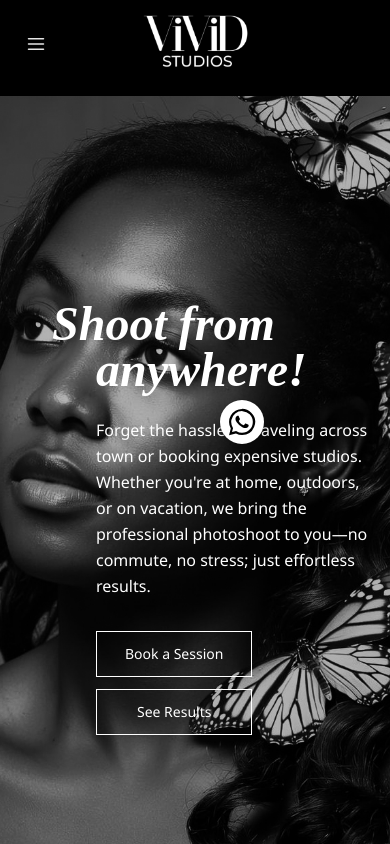
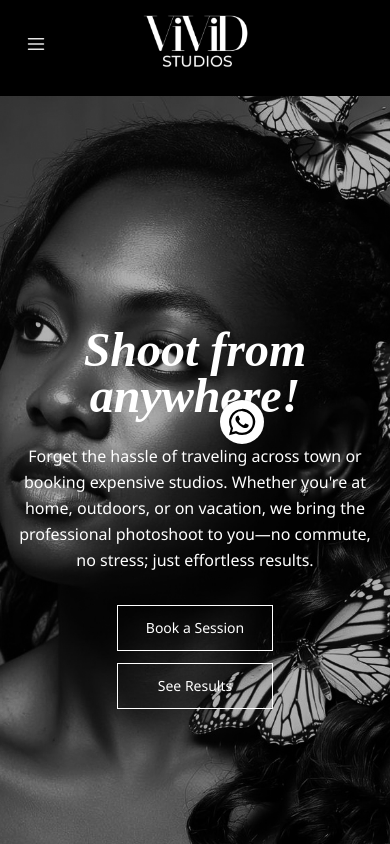
Before and after one commit to elijaharhinful/vivid-studios, a React (Vite) app: page / in a window 390 px wide. Shown: the top 844 px of the page. Built offline with nearby package versions, Linux system fonts and the light colour scheme; a web font is replaced by a local one.

Commit message:
chore: centered hero text on mobile view

```diff
--- a/src/components/HeroSection.tsx
+++ b/src/components/HeroSection.tsx
@@ -50,19 +50,19 @@ export default function HeroSection() {
         animate="show"
       >
         <div className="mx-auto max-w-7xl px-4 sm:px-6 lg:px-8">
-          <div className="max-w-2xl">
+          <div className="max-w-2xl sm:max-w-none text-center sm:text-left">
             <motion.h1
               variants={fadeUp}
-              className="font-display italic font-bold leading-[0.95] text-5xl sm:text-6xl lg:text-7xl mb-6 ml-9"
+              className="font-display italic font-bold leading-[0.95] text-5xl sm:text-6xl lg:text-7xl mb-6 sm:ml-9"
             >
               Shoot from
               <br />
-              <span className="ml-11">anywhere!</span>
+              <span className="sm:ml-11">anywhere!</span>
             </motion.h1>
 
             <motion.p
               variants={fadeUp}
-              className="text-base sm:text-lg opacity-90 leading-relaxed max-w-sm ml-20"
+              className="text-base sm:text-lg opacity-90 leading-relaxed max-w-sm mx-auto sm:mx-0 sm:ml-20"
             >
               Forget the hassle of traveling across town or booking expensive
               studios. Whether you're at home, outdoors, or on vacation, we
@@ -72,7 +72,7 @@ export default function HeroSection() {
 
             <motion.div
               variants={fadeUp}
-              className="mt-8 flex flex-col sm:flex-col gap-3 w-fit ml-20"
+              className="mt-8 flex flex-col gap-3 w-fit mx-auto sm:mx-0 sm:ml-20"
             >
               <motion.a
                 whileHover={{ scale: 1.02 }}
```
